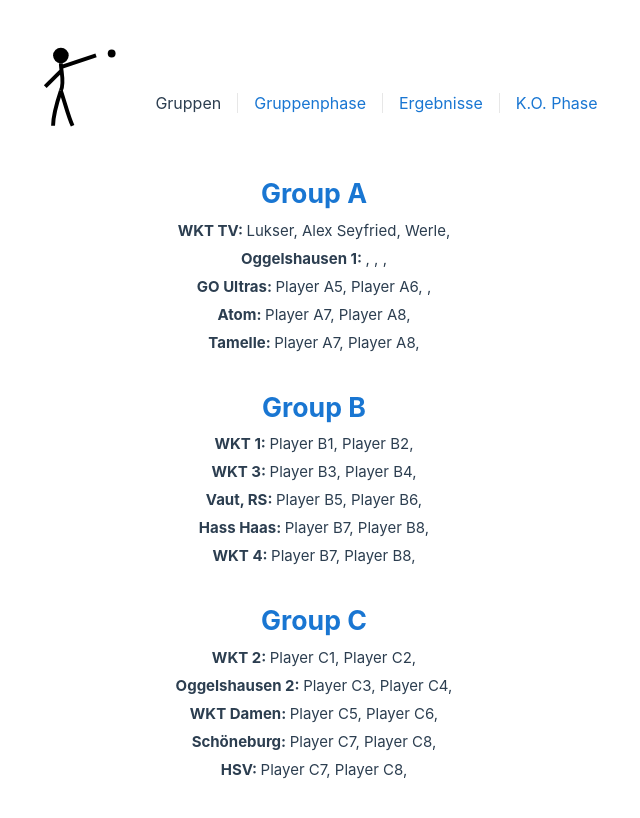
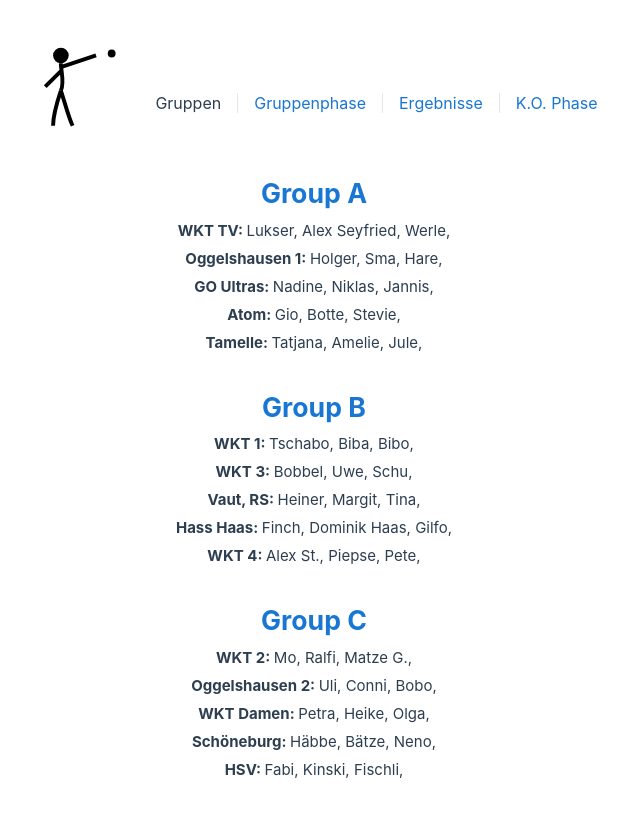
Before and after one commit to JannisDommer/matchmate, a Vue app: page /groups in a window 1280 px wide. Shown: the top 818 px of the page, without its empty margins (326-966 px from the left). Built offline with nearby package versions, Linux system fonts and the light colour scheme.

Commit message:
add player name

```diff
--- a/src/data/twelveTeams.ts
+++ b/src/data/twelveTeams.ts
@@ -5,38 +5,38 @@ export const twelveTeams: TournamentDefinition = {
     name: 'Group A', teams: [{
       name: 'WKT TV', participants: [{name: 'Lukser'}, {name: 'Alex Seyfried'}, {name: 'Werle'}],
     }, {
-      name: 'Oggelshausen 1', participants: [{name: ''}, {name: ''}, {name: ''}],
+      name: 'Oggelshausen 1', participants: [{name: 'Holger'}, {name: 'Sma'}, {name: 'Hare'}],
     }, {
-      name: 'GO Ultras', participants: [{name: 'Player A5'}, {name: 'Player A6'}, {name: ''}],
+      name: 'GO Ultras', participants: [{name: 'Nadine'}, {name: 'Niklas'}, {name: 'Jannis'}],
     }, {
-      name: 'Atom', participants: [{name: 'Player A7'}, {name: 'Player A8'}],
+      name: 'Atom', participants: [{name: 'Gio'}, {name: 'Botte'}, {name: 'Stevie'}],
     }, {
-      name: 'Tamelle', participants: [{name: 'Player A7'}, {name: 'Player A8'}],
+      name: 'Tamelle', participants: [{name: 'Tatjana'}, {name: 'Amelie'}, {name: 'Jule'}],
     },],
   }, {
     name: 'Group B', teams: [{
-      name: 'WKT 1', participants: [{name: 'Player B1'}, {name: 'Player B2'}],
+      name: 'WKT 1', participants: [{name: 'Tschabo'}, {name: 'Biba'}, {name: 'Bibo'}],
     }, {
-      name: 'WKT 3', participants: [{name: 'Player B3'}, {name: 'Player B4'}],
+      name: 'WKT 3', participants: [{name: 'Bobbel'}, {name: 'Uwe'}, {name: 'Schu'}],
     }, {
-      name: 'Vaut, RS', participants: [{name: 'Player B5'}, {name: 'Player B6'}],
+      name: 'Vaut, RS', participants: [{name: 'Heiner'}, {name: 'Margit'}, {name: 'Tina'}],
     }, {
-      name: 'Hass Haas', participants: [{name: 'Player B7'}, {name: 'Player B8'}],
+      name: 'Hass Haas', participants: [{name: 'Finch'}, {name: 'Dominik Haas'}, {name: 'Gilfo'}],
     }, {
-      name: 'WKT 4', participants: [{name: 'Player B7'}, {name: 'Player B8'}],
+      name: 'WKT 4', participants: [{name: 'Alex St.'}, {name: 'Piepse'}, {name: "Pete"}],
     }
     ],
   }, {
     name: 'Group C', teams: [{
-      name: 'WKT 2', participants: [{name: 'Player C1'}, {name: 'Player C2'}],
+      name: 'WKT 2', participants: [{name: 'Mo'}, {name: 'Ralfi'}, {name: 'Matze G.'}],
     }, {
-      name: 'Oggelshausen 2', participants: [{name: 'Player C3'}, {name: 'Player C4'}],
+      name: 'Oggelshausen 2', participants: [{name: 'Uli'}, {name: 'Conni'}, {name: 'Bobo'}],
     }, {
-      name: 'WKT Damen', participants: [{name: 'Player C5'}, {name: 'Player C6'}],
+      name: 'WKT Damen', participants: [{name: 'Petra'}, {name: 'Heike'}, {name: 'Olga'}],
     }, {
-      name: 'Schöneburg', participants: [{name: 'Player C7'}, {name: 'Player C8'}],
+      name: 'Schöneburg', participants: [{name: 'Häbbe'}, {name: 'Bätze'}, {name: 'Neno'}],
     }, {
-      name: 'HSV', participants: [{name: 'Player C7'}, {name: 'Player C8'}],
+      name: 'HSV', participants: [{name: 'Fabi'}, {name: 'Kinski'}, {name: 'Fischli'}],
     }],
   },], bracketsAfterGroupPhase: 3,
 }
@@ -72,7 +72,7 @@ export const twelveTeamsMatches: Match[] = [
         }
       ]
     },
-    "scoreHome": 0,
+    "scoreHome": 9,
     "scoreAway": 0
   },
   {
```
